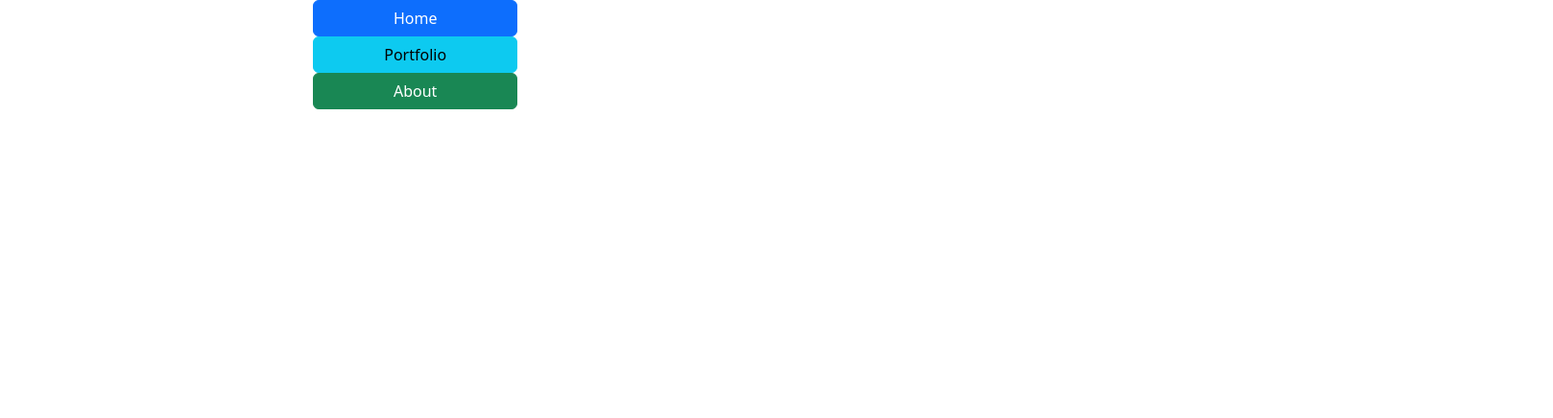
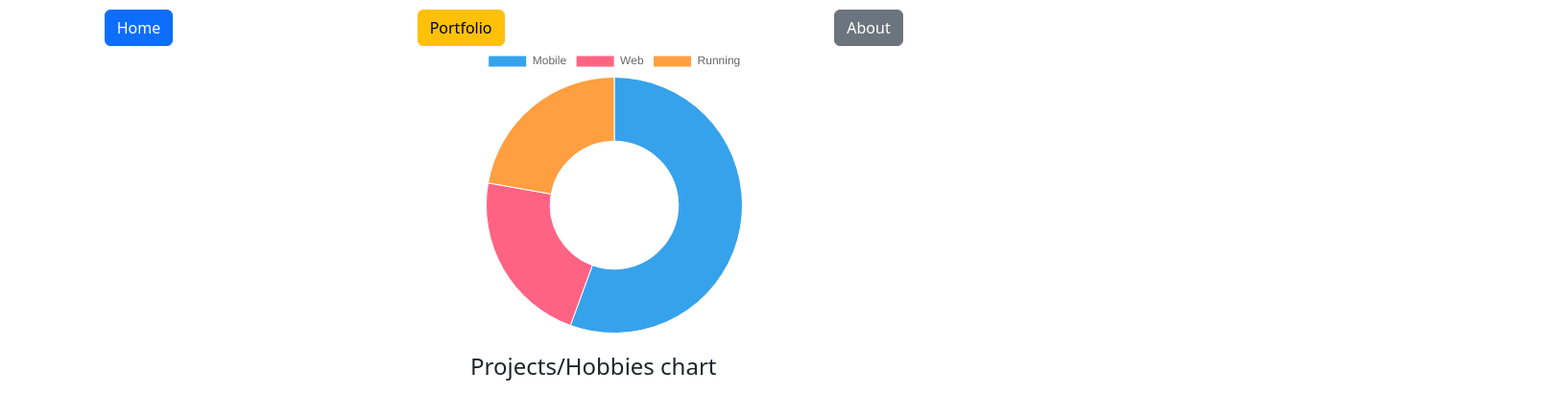
Before and after one commit to devrodmastria/personal-website-lab, a plain HTML site: page index.html in a window 1280 px wide. Shown: the whole page at 96% size, 1618 px wide, since content can reach past the window. Drawn offline with nearby package versions, Linux system fonts and the light colour scheme.

Commit message:
added pie chart with JS

```diff
--- a/index.html
+++ b/index.html
@@ -6,26 +6,45 @@
     <link href="https://cdn.jsdelivr.net/npm/bootstrap@5.3.3/dist/css/bootstrap.min.css"
         rel="stylesheet" integrity="sha384-QWTKZyjpPEjISv5WaRU9OFeRpok6YctnYmDr5pNlyT2bRjXh0JMhjY6hW+ALEwIH"
         crossorigin="anonymous">
+
+
     <title>Home</title>
 </head>
 <body>
 
-    <div class="row">
-        <div class="col-12 offset-3">
-            <a class="btn btn-primary col-2" href="index.html">Home</a>
+    <div class="row" style="margin-top: 10px;">
+        <div class="col-2 offset-1">
+            <a class="btn btn-primary" href="index.html">Home</a>
         </div>
-    </div>
-    <div class="row">
-        <div class="col-12 offset-3">
-            <a class="btn btn-info col-2" href="portfolio.html">Portfolio</a>
+        <div class="col-3 offset-1">
+            <a class="btn btn-warning" href="portfolio.html">Portfolio</a>
         </div>
-    </div>
-    <div class="row">
-        <div class="col-12 offset-3">
-            <a class="btn btn-success col-2" href="about.html">About</a>
+        <div class="col-2 offset-1">
+            <a class="btn btn-secondary" href="about.html">About</a>
         </div>
     </div>
 
+    <div style="width: 300px; margin-top: 20px; margin-bottom: 20px; margin: auto; align-items: center;">
+        <canvas id="pieChart"></canvas>
+        <h4 style="margin-top: 20px;">Projects/Hobbies chart</h4>
+    </div>
+
+    <script src="https://cdn.jsdelivr.net/npm/chart.js"></script>
+    <script>
+        const myChart = document.getElementById('pieChart');
+
+        new Chart(myChart, {
+            type: 'doughnut',
+            data: {
+                labels: ['Mobile', 'Web', 'Running'],
+                datasets: [{
+                    label: '% of time',
+                    data:[50,20,20],
+                    borderWidth: 1
+                }]
+            }
+        });
+    </script>
     <script src="https://cdn.jsdelivr.net/npm/bootstrap@5.3.3/dist/js/bootstrap.bundle.min.js"
         integrity="sha384-YvpcrYf0tY3lHB60NNkmXc5s9fDVZLESaAA55NDzOxhy9GkcIdslK1eN7N6jIeHz"
         crossorigin="anonymous"></script>
```
Also changed, not shown: about.html (+11 -13 lines), portfolio.html (+11 -13 lines).
